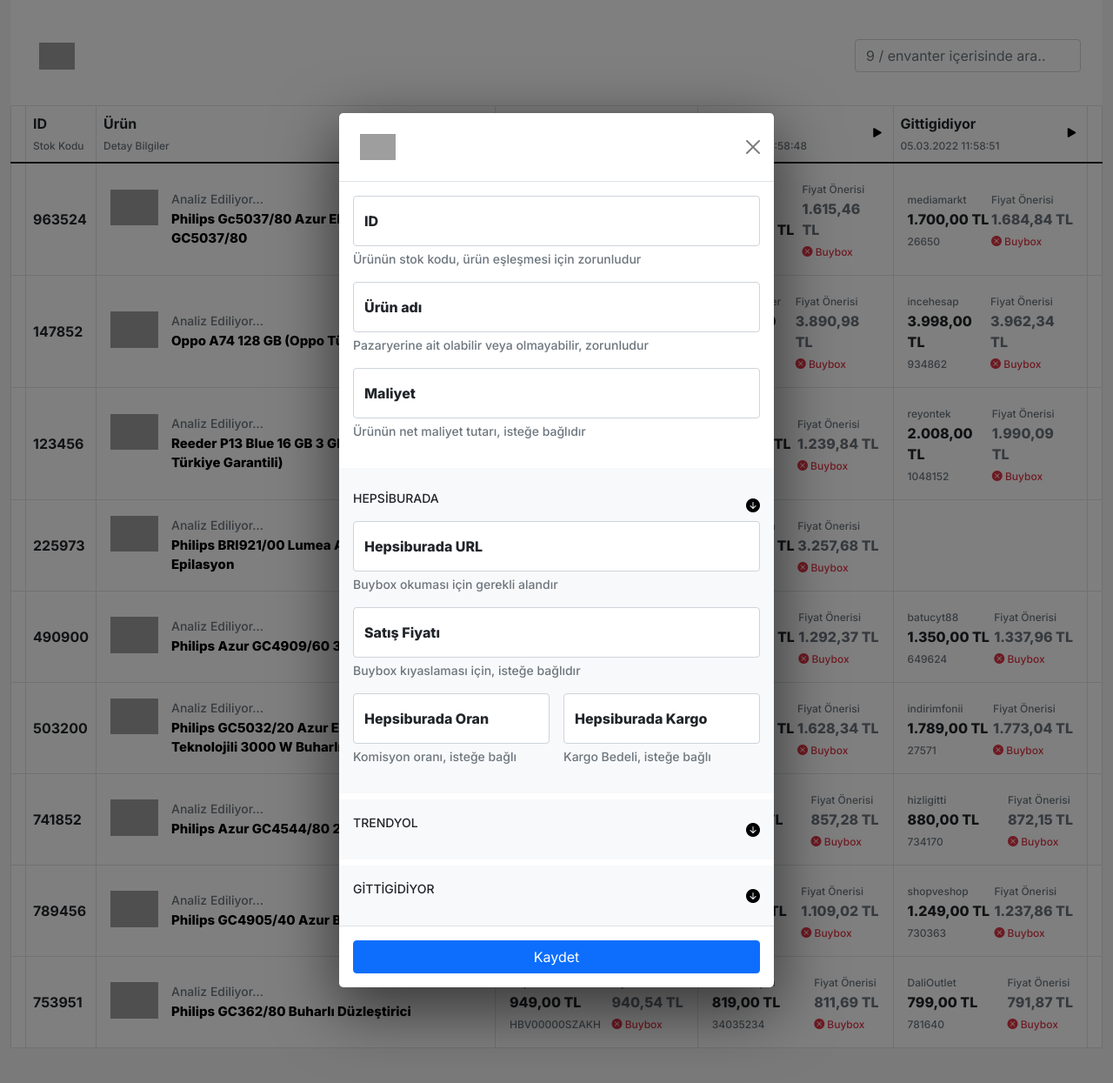
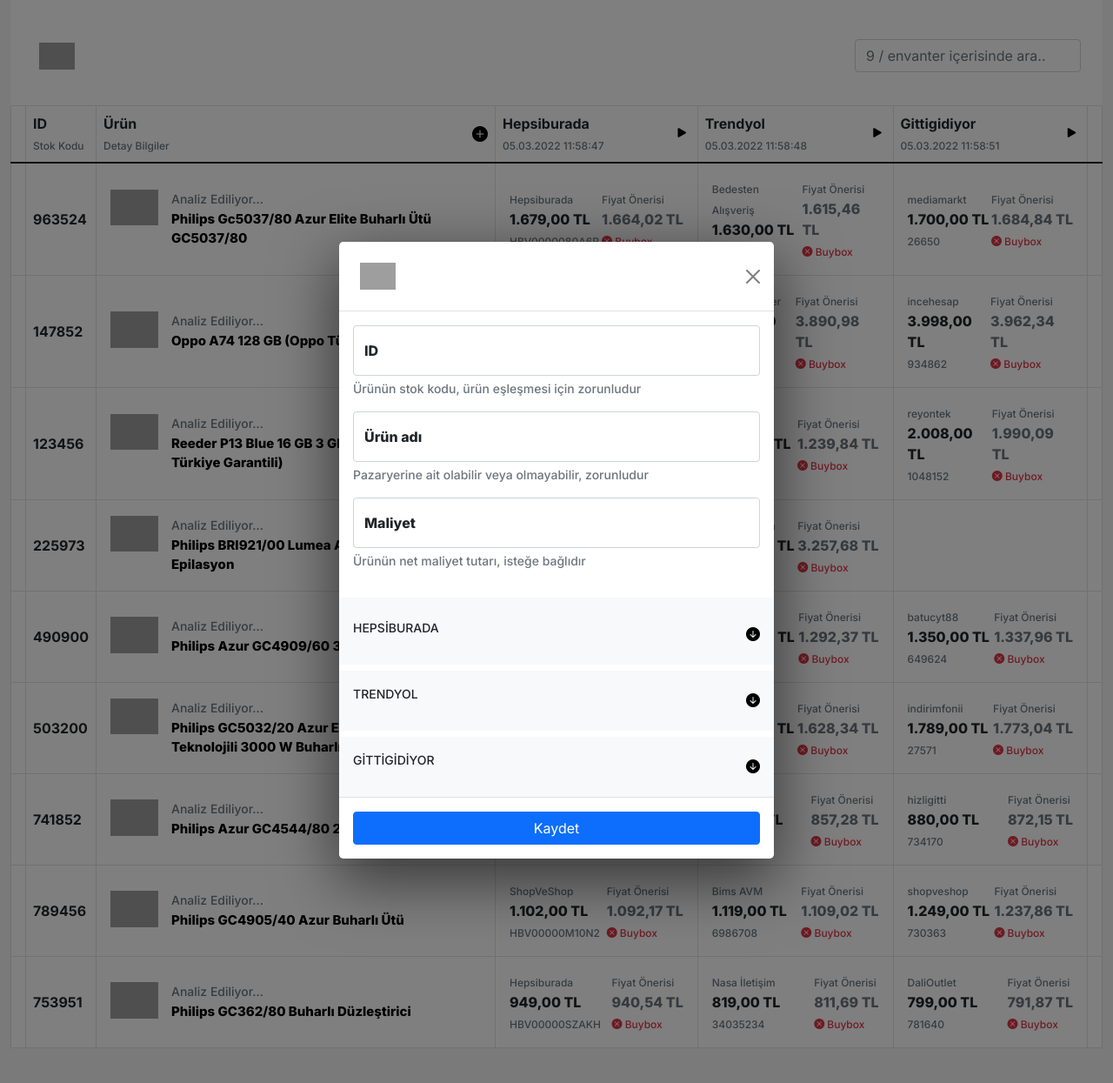
Before and after one commit to serkankuyu/atlas-buybox, a PHP site: page / in a window 1280 px wide, after a click that opens the changed part. Shown: the top 1245 px of the page at 87% size. Run offline with PHP 8.4, Linux system fonts and the light colour scheme; grey boxes are pictures that could not be loaded.

Commit message:
Update index.php

```diff
--- a/atlas/index.php
+++ b/atlas/index.php
@@ -420,7 +420,7 @@
 										<a data-bs-toggle="collapse" href="#hepsiburada"><i class="bi bi-arrow-down-circle-fill"></i></a>
 									</div>
 								</div>
-								<div class="collapse show" id="hepsiburada">
+								<div class="collapse" id="hepsiburada">
 									<div class="form-floating mb-3">
 										<input type="text" class="form-control" placeholder="Örn;https://hepsiburada.com/philips..." v-model="products.urlHB">
 										<label for="floatingInput" class="p-bold">Hepsiburada URL</label>
```
